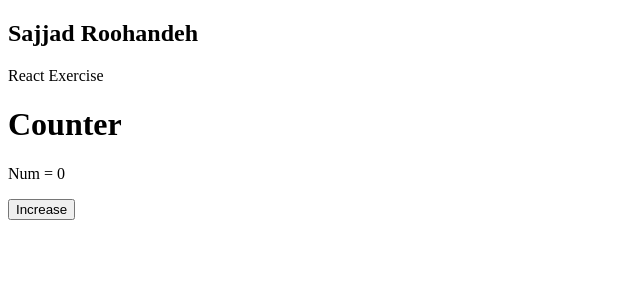
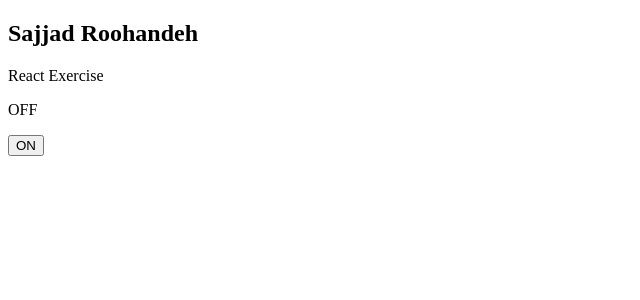
Before and after one commit to SajjadR17/exercises, a React app: page / in a window 1280 px wide. Shown: the top 300 px of the page, without its empty margins (0-640 px from the left). Built offline with nearby package versions, Linux system fonts and the light colour scheme; the HTML template or start-up script is replaced by a standard one.

Commit message:
On Off Btn with state in React

```diff
--- a/src/App.jsx
+++ b/src/App.jsx
@@ -1,4 +1,4 @@
-import Counter from "./Exercise";
+import Btn from "./Exercise";
 
 function App() {
   return (
@@ -7,7 +7,7 @@ function App() {
         <h2>Sajjad Roohandeh</h2>
         <span>React Exercise</span>
       </div>
-      <Counter />
+      <Btn />
     </>
   );
 }
--- a/src/Exercise.jsx
+++ b/src/Exercise.jsx
@@ -1,19 +1,18 @@
 import { useState } from "react";
 
-function Counter() {
-  let [counter, setState] = useState(0);
+function Btn() {
+  let [state, setState] = useState(false);
 
-  function counterIncrease() {
-    setState((counter) => counter + 1);
+  function clickHandler() {
+    setState((state) => !state);
   }
 
   return (
-    <div className="counter">
-      <h1>Counter</h1>
-      <p>Num = {counter}</p>
-      <button onClick={counterIncrease}>Increase</button>
-    </div>
+    <>
+      {state ? <p>ON</p> : <p>OFF</p>}
+      <button onClick={clickHandler}>{state ? "OFF" : "ON"}</button>
+    </>
   );
 }
 
-export default Counter;
+export default Btn;
```
